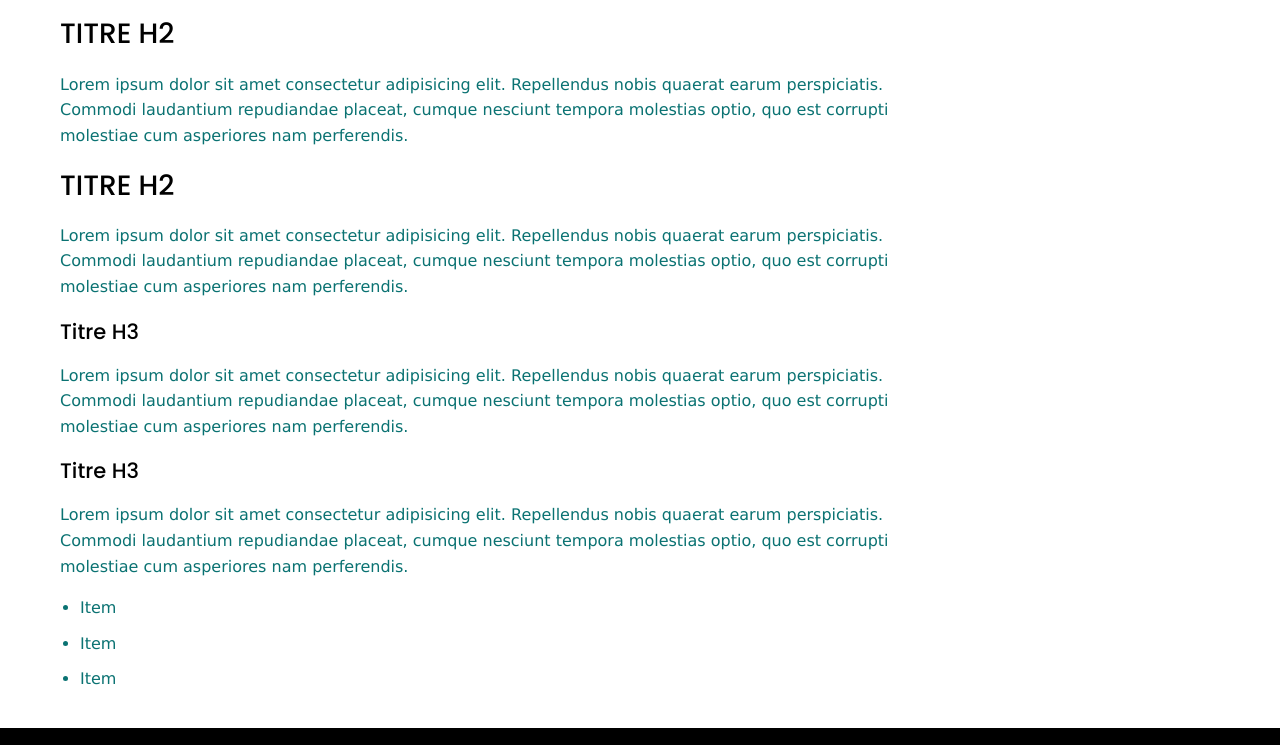
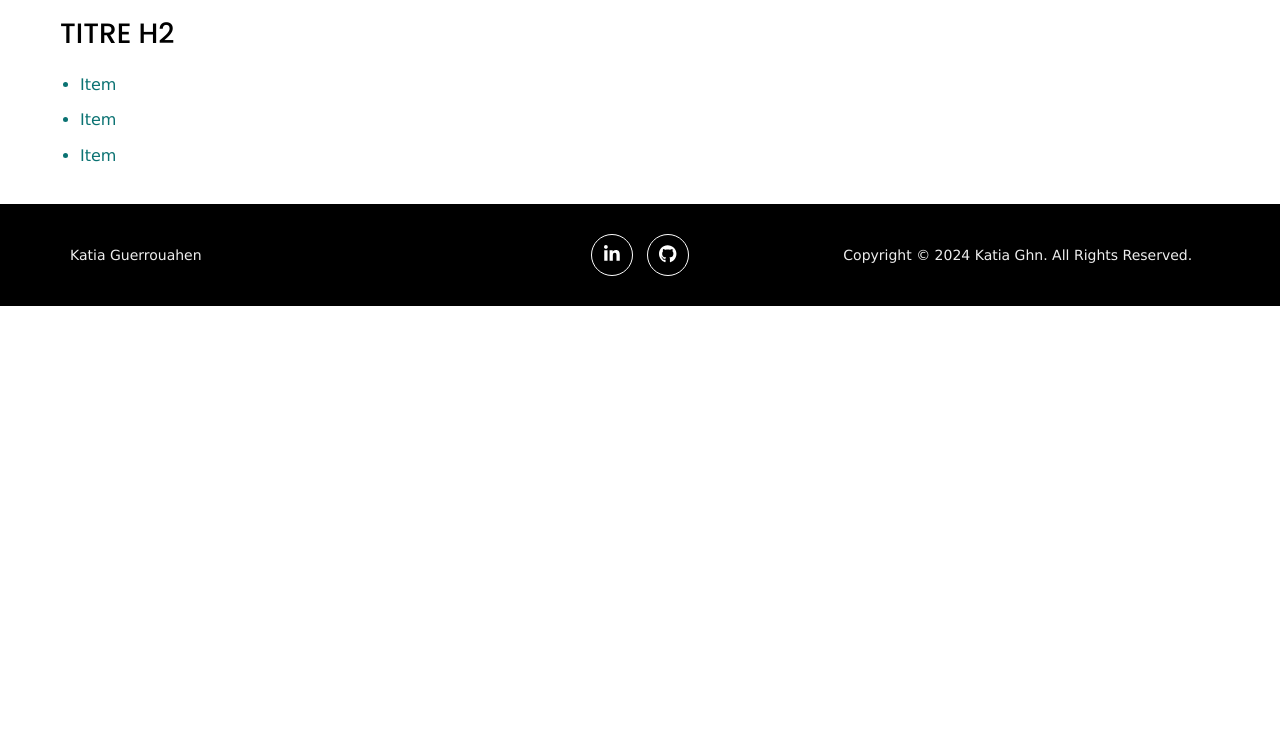
Before and after one commit to Katia-GHN/katia-ghn.github.io, a plain HTML site: page blog/article-6.html in a window 1280 px wide. Shown: the part 651-1396 px from the top of the page. After the commit the page ends 957 px from the top, so only its background shows below. Drawn offline with Linux system fonts and the light colour scheme; a web font is replaced by a local one.

Commit message:
articles blog

```diff
--- a/blog/article-6.html
+++ b/blog/article-6.html
@@ -91,28 +91,7 @@
 
           <div class="content">
             <h2>Titre H2</h2>
-            <p>Lorem ipsum dolor sit amet consectetur adipisicing elit. Repellendus nobis quaerat earum perspiciatis.
-              Commodi laudantium repudiandae placeat, cumque nesciunt tempora molestias optio, quo est corrupti
-              molestiae
-              cum asperiores nam perferendis.</p>
 
-            <h2>Titre H2</h2>
-            <p>Lorem ipsum dolor sit amet consectetur adipisicing elit. Repellendus nobis quaerat earum perspiciatis.
-              Commodi laudantium repudiandae placeat, cumque nesciunt tempora molestias optio, quo est corrupti
-              molestiae
-              cum asperiores nam perferendis.</p>
-
-            <h3>Titre H3</h3>
-            <p>Lorem ipsum dolor sit amet consectetur adipisicing elit. Repellendus nobis quaerat earum perspiciatis.
-              Commodi laudantium repudiandae placeat, cumque nesciunt tempora molestias optio, quo est corrupti
-              molestiae
-              cum asperiores nam perferendis.</p>
-
-            <h3>Titre H3</h3>
-            <p>Lorem ipsum dolor sit amet consectetur adipisicing elit. Repellendus nobis quaerat earum perspiciatis.
-              Commodi laudantium repudiandae placeat, cumque nesciunt tempora molestias optio, quo est corrupti
-              molestiae
-              cum asperiores nam perferendis.</p>
 
             <ul>
               <li>Item</li>
```
Also changed, not shown: blog/article-2.html (+2 -2 lines), blog/article-3.html (+2 -2 lines), blog/article-4.html (+3 -3 lines), blog/article-5.html (+2 -2 lines), blog/index.html (+1 -9 lines), img/djego.png (added), img/logo openclassrooms crop.png (added), img/secnumimage.png (added).
